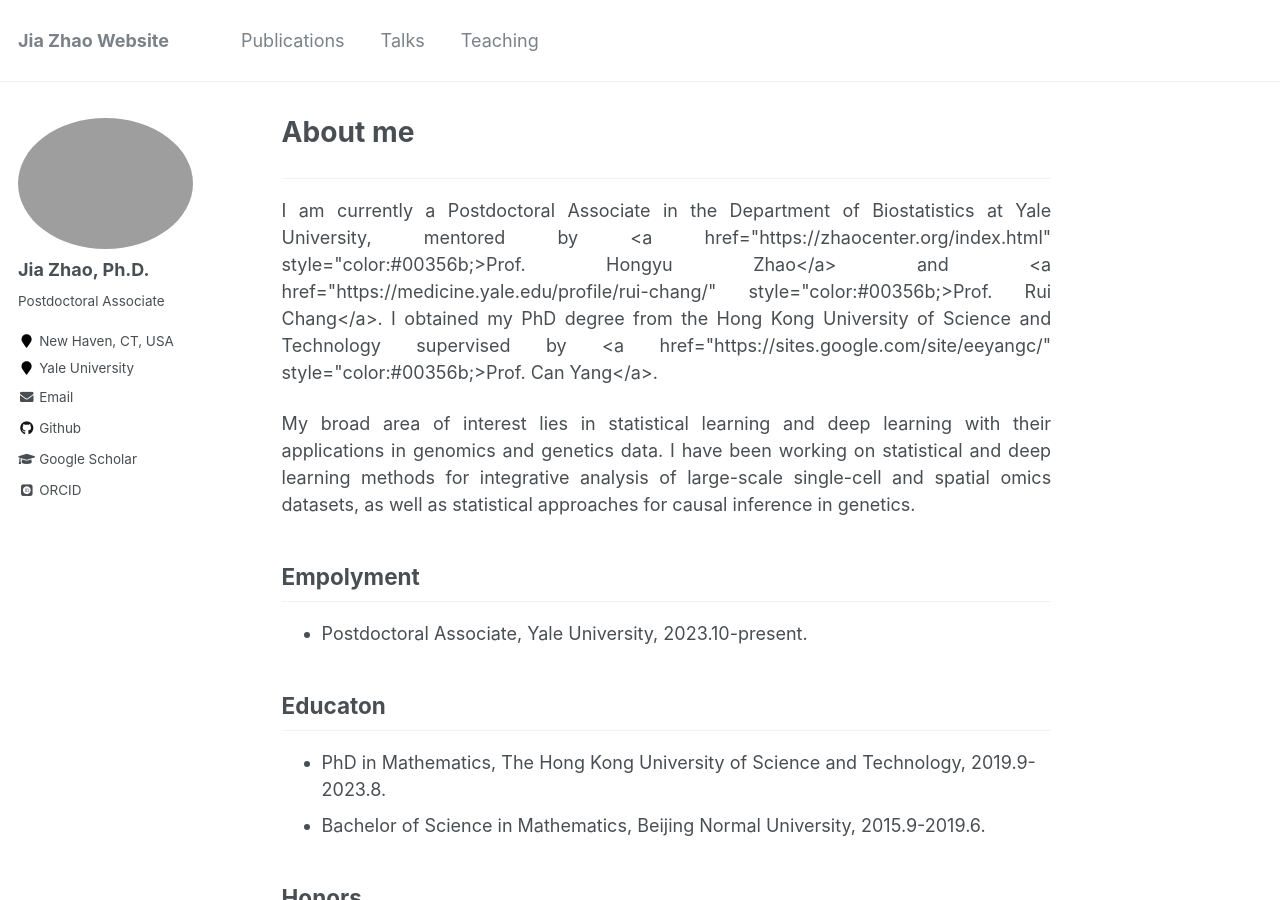
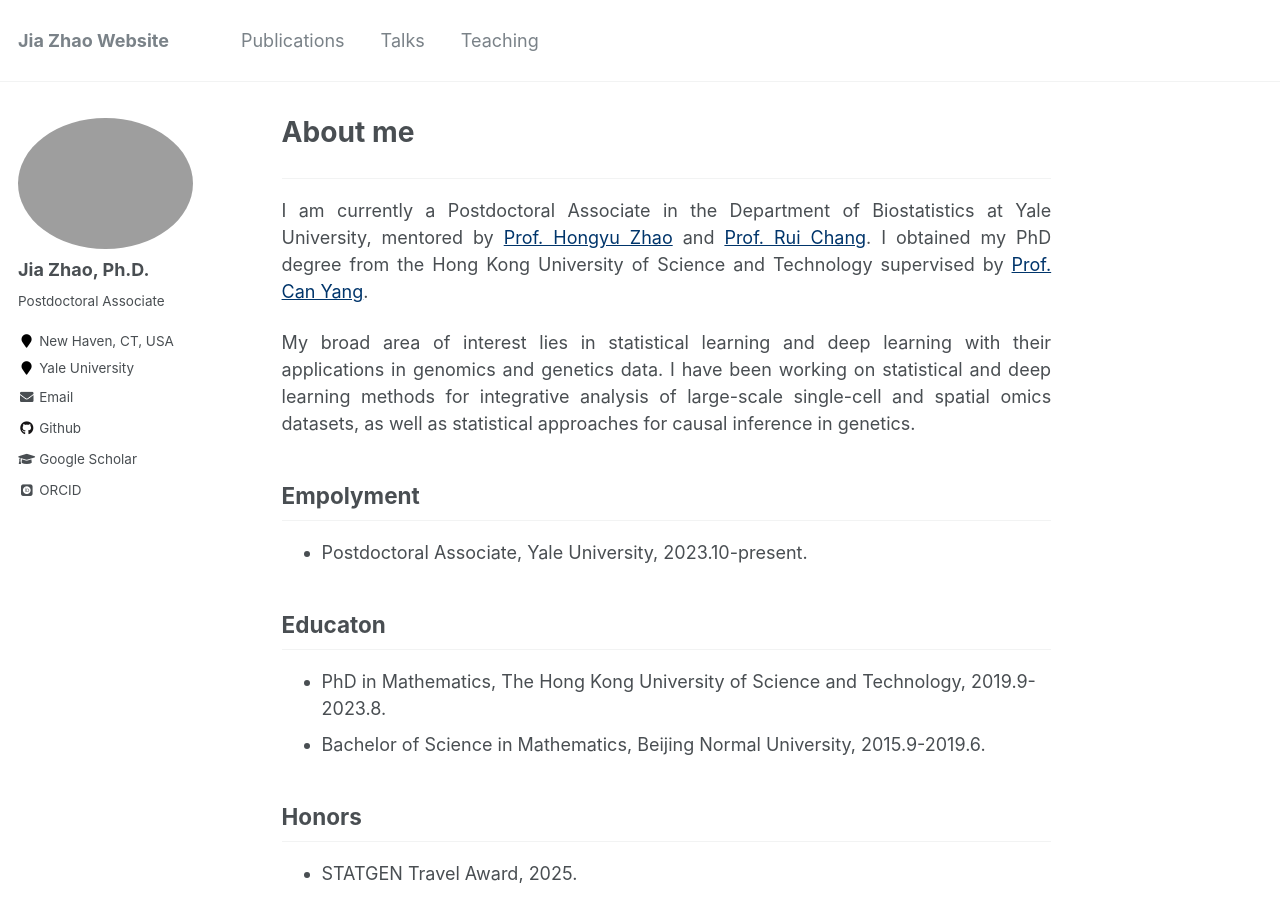
Before and after one commit to jiazhao97/jiazhao97.github.io, a Jekyll site: the page built from _pages/about.md, in a window 1280 px wide and 900 px high. Built offline with Jekyll 4.4.1, drawn with Linux system fonts in a browser that asks for light colours; some web fonts are replaced.

Commit message:
Update about.md

```diff
--- a/_pages/about.md
+++ b/_pages/about.md
@@ -12,7 +12,7 @@ redirect_from:
 
 
 <p style="text-align: justify">
-I am currently a Postdoctoral Associate in the Department of Biostatistics at Yale University, mentored by <a href="https://zhaocenter.org/index.html" style="color:#00356b;>Prof. Hongyu Zhao</a> and <a href="https://medicine.yale.edu/profile/rui-chang/" style="color:#00356b;>Prof. Rui Chang</a>. I obtained my PhD degree from the Hong Kong University of Science and Technology supervised by <a href="https://sites.google.com/site/eeyangc/" style="color:#00356b;>Prof. Can Yang</a>.
+I am currently a Postdoctoral Associate in the Department of Biostatistics at Yale University, mentored by <a href="https://zhaocenter.org/index.html" style="color:#00356b;">Prof. Hongyu Zhao</a> and <a href="https://medicine.yale.edu/profile/rui-chang/" style="color:#00356b;">Prof. Rui Chang</a>. I obtained my PhD degree from the Hong Kong University of Science and Technology supervised by <a href="https://sites.google.com/site/eeyangc/" style="color:#00356b;">Prof. Can Yang</a>.
 </p>
 
 <p style="text-align: justify">
```
